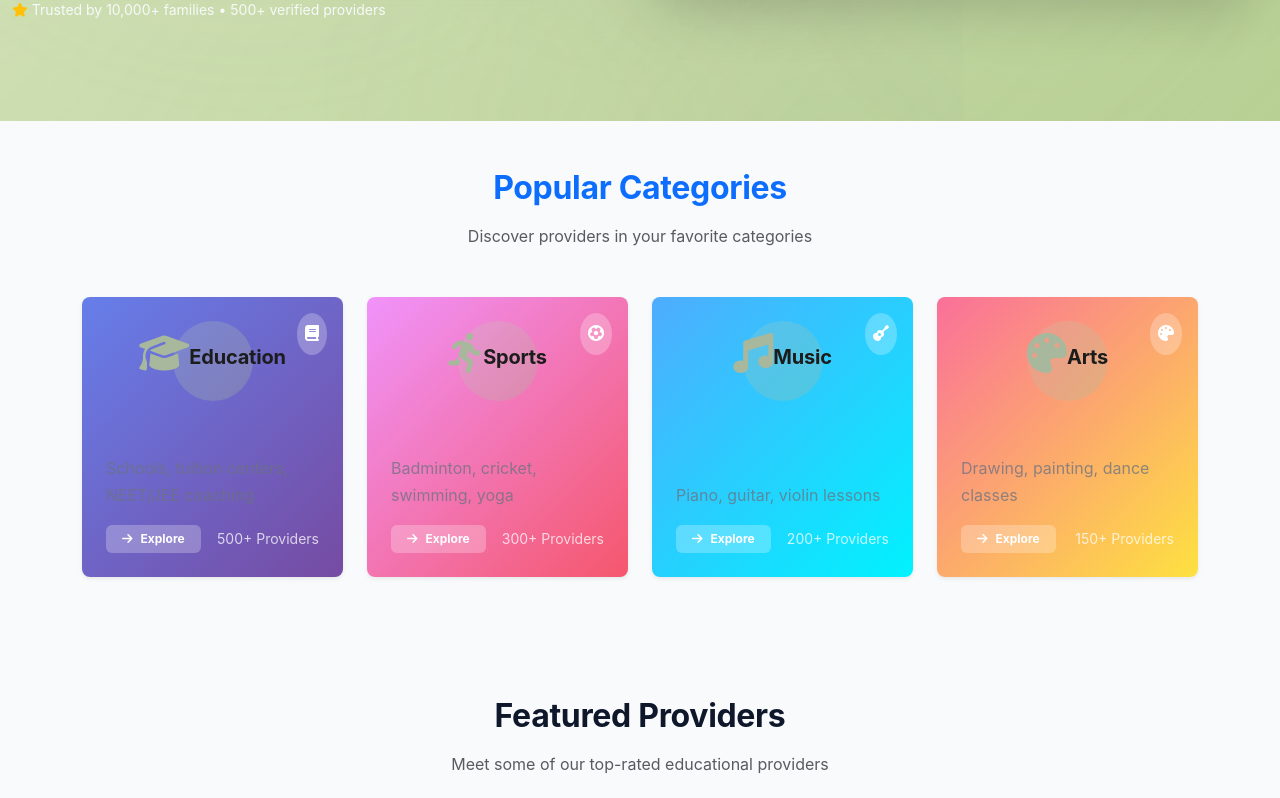
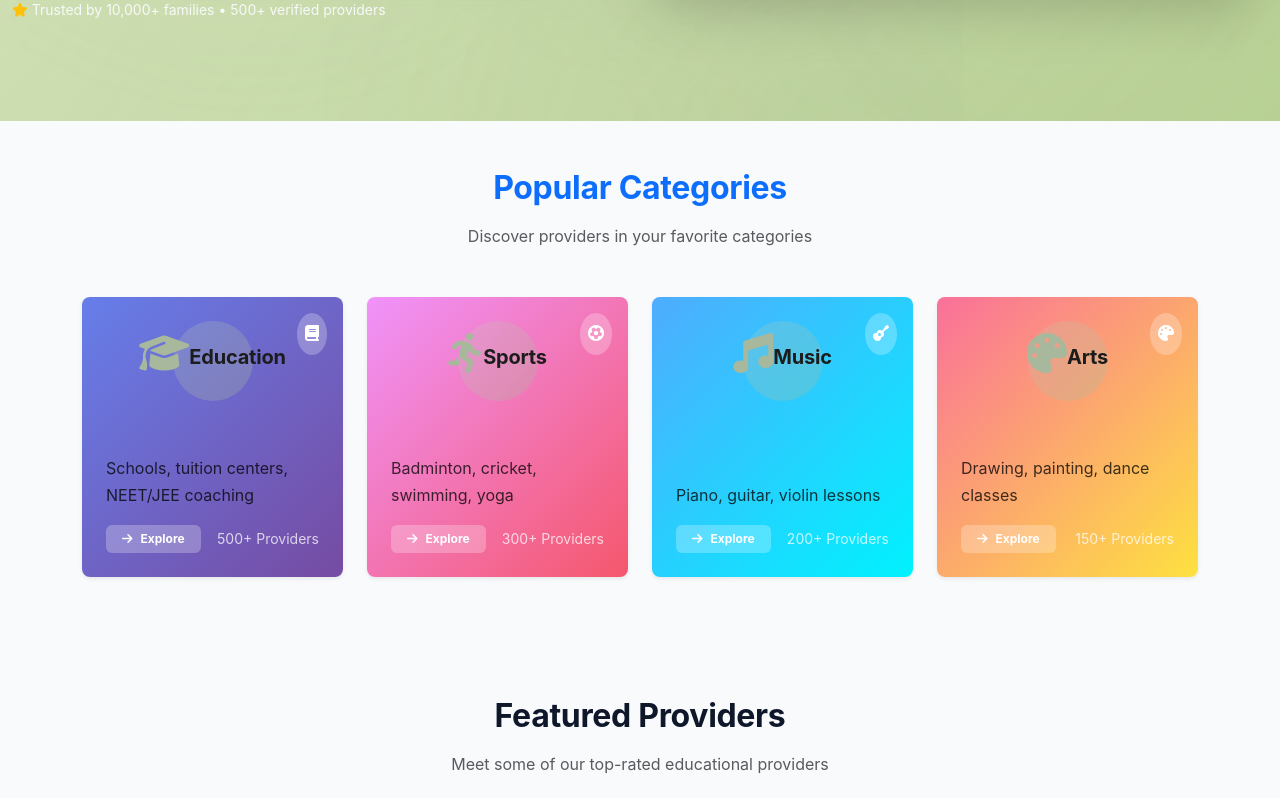
Before and after one commit to GopinathBalasubramanian/eduactivity, a React (Create React App) app in the folder frontend/: page / in a window 1280 px wide. Shown: the part 600-1398 px from the top of the page. Built offline with nearby package versions, Linux system fonts and the light colour scheme; no server answers.

Commit message:
card font color changed

```diff
--- a/frontend/src/index.css
+++ b/frontend/src/index.css
@@ -299,7 +299,7 @@ p {
 }
 
 .card-text {
-  color: #6B7280; /* Muted text color */
+  color: #000000; /* Muted text color */
   line-height: 1.7;
   font-size: 1rem;
 }
```
